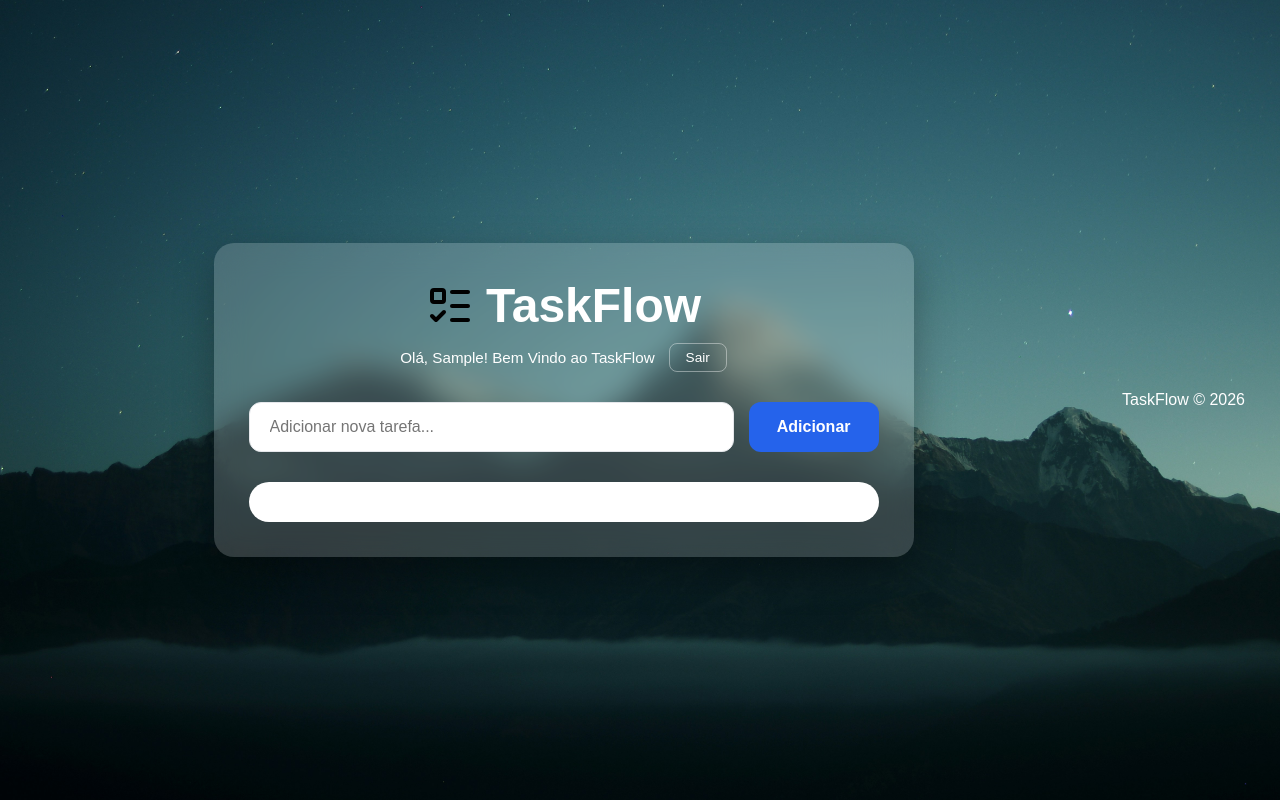
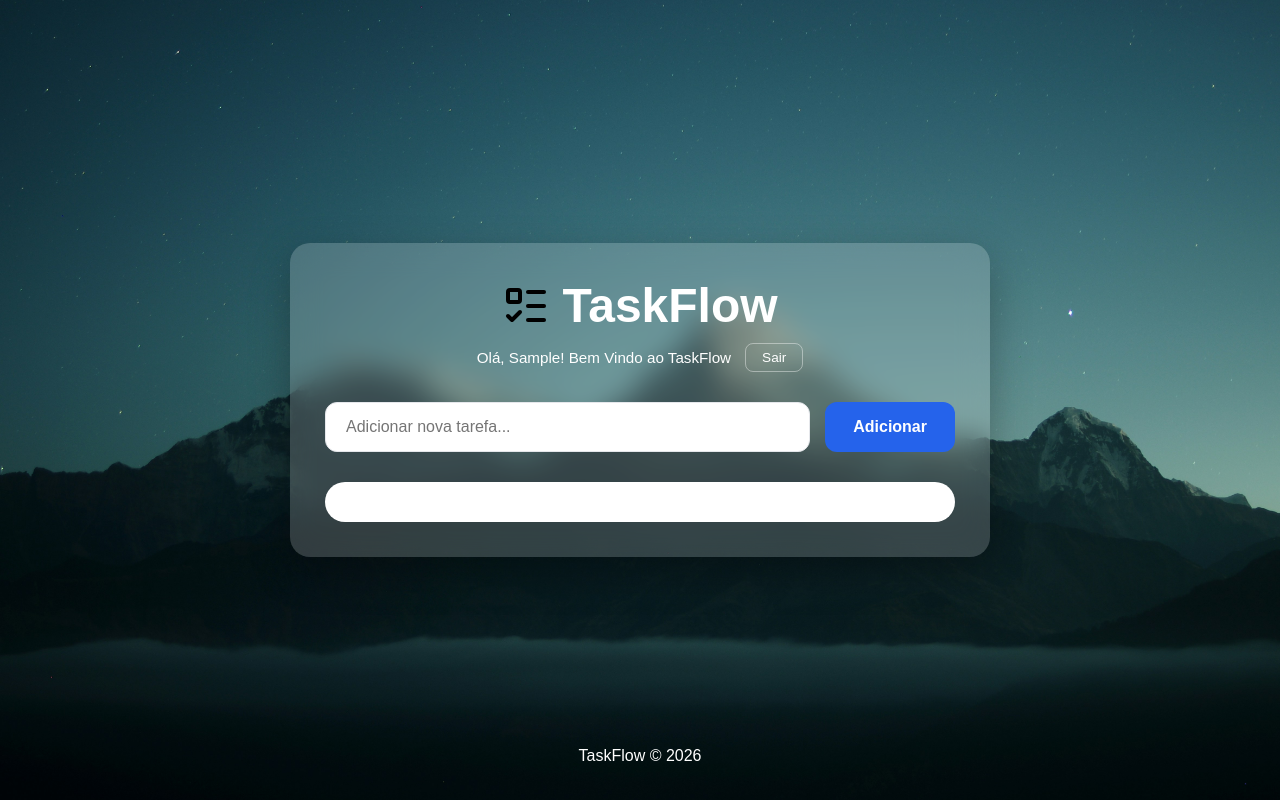
Before and after one commit to EliatanGabriel/taskflow, a website: page index.html in a window 1280 px wide. Both pictures are taken after typing "Sample", "Sample123" into the empty fields and a click on the button "Entrar". Drawn offline with Linux system fonts and the light colour scheme.

Commit message:
footer centralizado

```diff
--- a/css/style.css
+++ b/css/style.css
@@ -256,5 +256,8 @@
 .app-footer {
   padding: 15px;
   text-align: center;
+  align-items: center;
   color: var(--card);
+  position: fixed;
+  bottom: 20px;
 }
```
